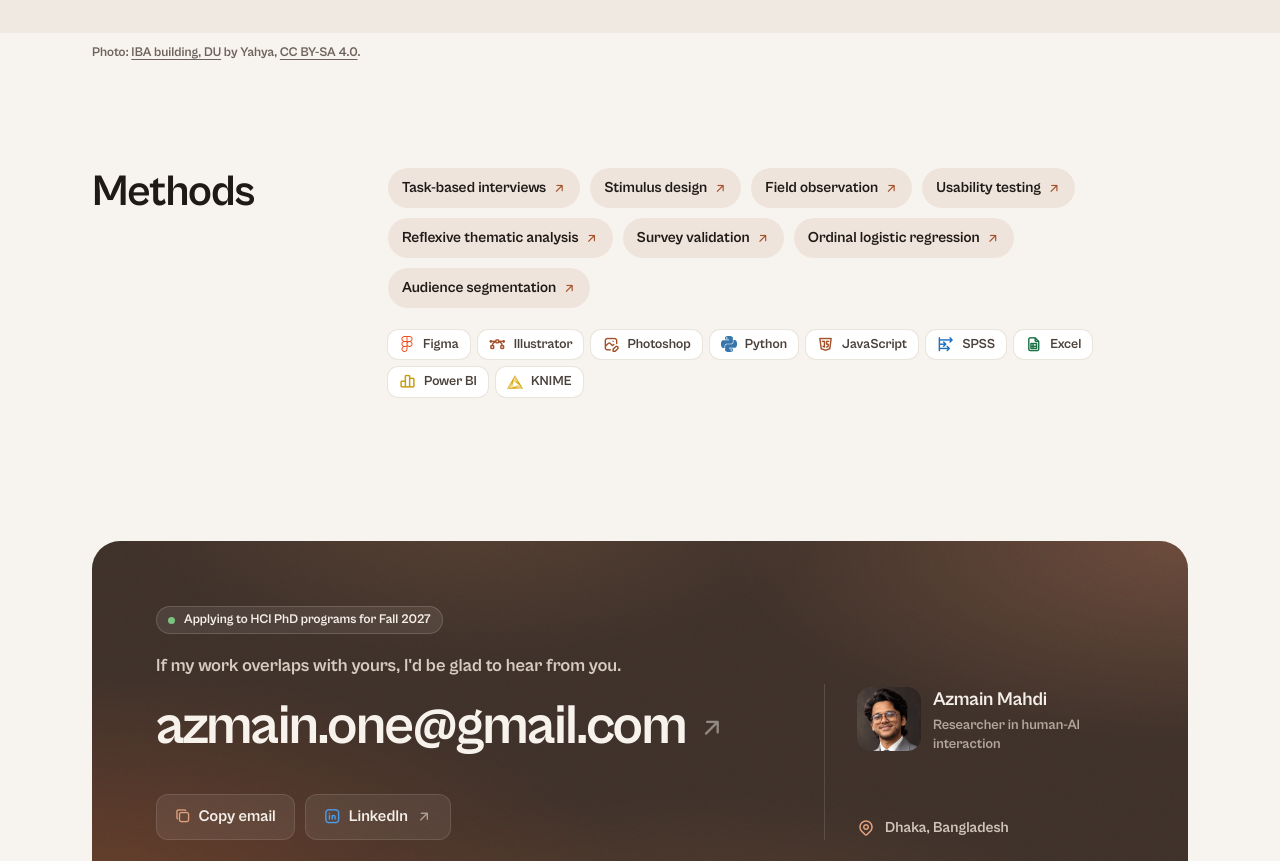
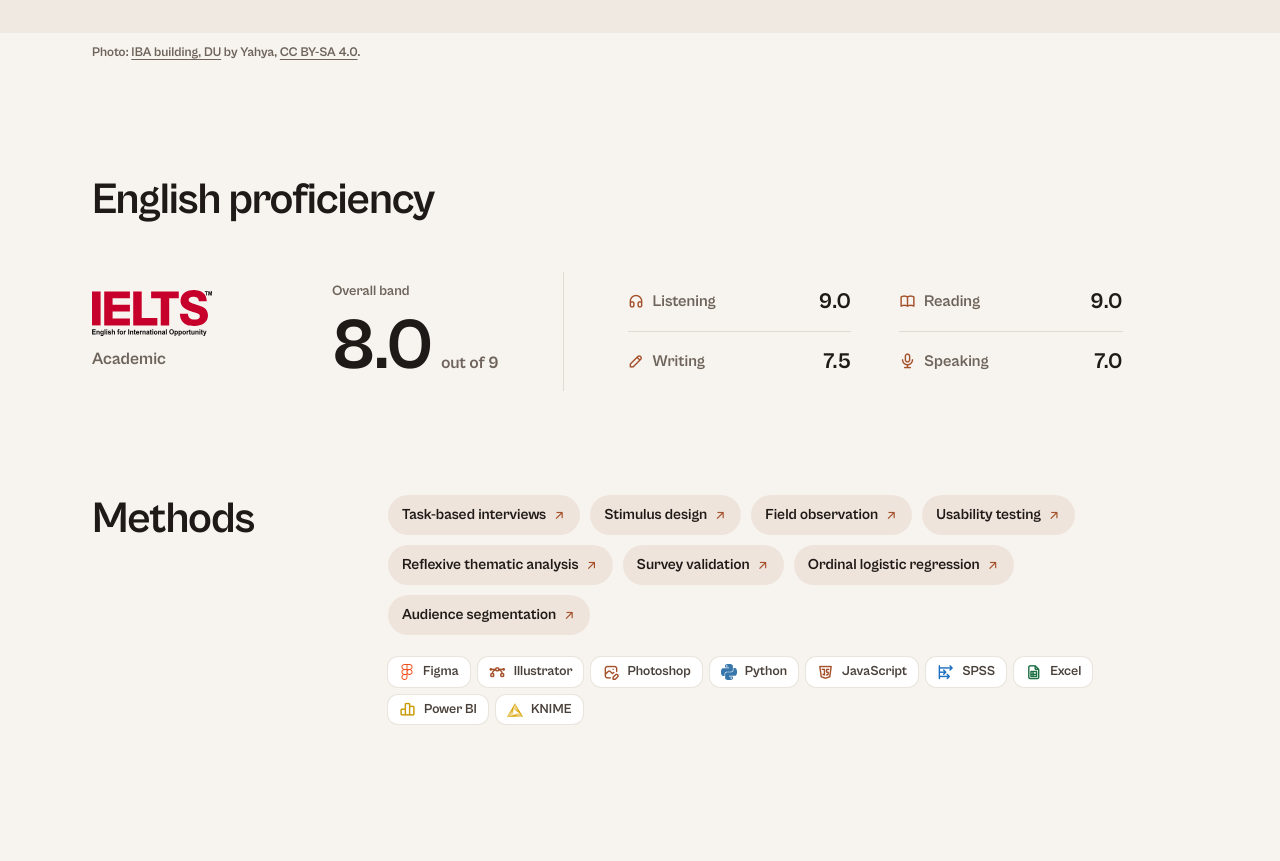
Before and after one commit to azmainmahdi/azmainmahdi.github.io, a plain HTML site: page index.html in a window 1280 px wide. Shown: the part 3336-4197 px from the top of the page. Drawn offline with Linux system fonts and the light colour scheme.

Commit message:
IELTS section on home (8.0 overall), Deal or Default beta link
Co-Authored-By: Claude Opus 5.5 <noreply@anthropic.com>

```diff
--- a/index.html
+++ b/index.html
@@ -24,7 +24,7 @@
 <link rel="preload" href="assets/fonts/libron-400.woff2" as="font" type="font/woff2" crossorigin>
 <script type="speculationrules">{"prerender":[{"where":{"href_matches":"/*"},"eagerness":"moderate"}]}</script>
 <link rel="stylesheet" href="https://cdn.jsdelivr.net/npm/@tabler/icons-webfont@3.19.0/dist/tabler-icons.min.css">
-<link rel="stylesheet" href="style.css?v=20261114ce9">
+<link rel="stylesheet" href="style.css?v=20261127b">
 </head>
 <body id="top">
 <a class="skip" href="#main">Skip to content</a>
@@ -91,6 +91,14 @@
 <p class="credit">Photo: <a href="https://commons.wikimedia.org/wiki/File:IBA_building,_DU.jpg">IBA building, DU</a> by Yahya, <a href="https://creativecommons.org/licenses/by-sa/4.0/">CC BY-SA 4.0</a>.</p>
 
 <div class="wrap">
+<section class="english" id="english">
+<h2>English proficiency</h2>
+<div class="en-grid">
+<div class="en-id"><img class="lt" src="assets/ielts-logo.svg" alt="IELTS" width="120" height="45"><img class="dk" src="assets/ielts-logo-dark.svg" alt="" width="120" height="45"><span>Academic</span></div>
+<dl class="en-ov"><dt>Overall band</dt><dd>8.0<span>out of 9</span></dd></dl>
+<dl class="en-table"><div><dt><i class="ti ti-headphones" aria-hidden="true"></i>Listening</dt><dd>9.0</dd></div><div><dt><i class="ti ti-book" aria-hidden="true"></i>Reading</dt><dd>9.0</dd></div><div><dt><i class="ti ti-pencil" aria-hidden="true"></i>Writing</dt><dd>7.5</dd></div><div><dt><i class="ti ti-microphone" aria-hidden="true"></i>Speaking</dt><dd>7.0</dd></div></dl>
+</div>
+</section>
 <section class="about methods" id="methods">
 <h2>Methods</h2>
 <div><ul class="mchips"><li><a href="/research#dark-patterns">Task-based interviews<i class="ti ti-arrow-up-right" aria-hidden="true"></i></a></li><li><a href="/research#dark-patterns">Stimulus design<i class="ti ti-arrow-up-right" aria-hidden="true"></i></a></li><li><a href="/work#aal">Field observation<i class="ti ti-arrow-up-right" aria-hidden="true"></i></a></li><li><a href="/research#beebooks">Usability testing<i class="ti ti-arrow-up-right" aria-hidden="true"></i></a></li><li><a href="/research#dark-patterns">Reflexive thematic analysis<i class="ti ti-arrow-up-right" aria-hidden="true"></i></a></li><li><a href="/research#nutrition">Survey validation<i class="ti ti-arrow-up-right" aria-hidden="true"></i></a></li><li><a href="/research#purchase">Ordinal logistic regression<i class="ti ti-arrow-up-right" aria-hidden="true"></i></a></li><li><a href="/research#chorki">Audience segmentation<i class="ti ti-arrow-up-right" aria-hidden="true"></i></a></li></ul>
@@ -115,6 +123,6 @@
 <div class="fine-row"><span>&copy; 2026 Azmain Mahdi</span><a href="#top">Back to top <i class="ti ti-arrow-up"></i></a></div>
 </div></footer>
 <div class="toast" role="status"><i class="ti ti-circle-check-filled"></i><span>Email copied</span></div>
-<script src="site.js?v=20261114ce9"></script>
+<script src="site.js?v=20261127b"></script>
 </body>
 </html>
--- a/style.css
+++ b/style.css
@@ -1750,3 +1750,23 @@ nav.open{z-index:60}
 .hero .btn .ti-brand-linkedin,.cbtn .ti-brand-linkedin{font-size:17px}
 .cbtn .ti-copy{font-size:15.5px}
 .hero .btn .ar,.cbtn .ce-sm{font-size:16px}
+.english{padding:112px 0 0}
+.en-grid{display:grid;grid-template-columns:240px auto minmax(0,1fr);gap:0;align-items:center}
+.en-id{display:flex;flex-direction:column;gap:10px;color:var(--soft);font-size:17px}
+.en-id img{width:120px;height:auto}
+.en-id .dk{display:none}
+:root[data-theme="dark"] .en-id .lt{display:none}:root[data-theme="dark"] .en-id .dk{display:block}
+@media (prefers-color-scheme:dark){:root:not([data-theme="light"]) .en-id .lt{display:none}:root:not([data-theme="light"]) .en-id .dk{display:block}}
+.en-ov{margin:0;padding:0 64px 0 0}
+.en-ov dt{font-size:14px;color:var(--soft);margin:0 0 8px}
+.en-ov dd{margin:0;font-size:72px;font-weight:500;letter-spacing:-.03em;line-height:1;font-variant-numeric:tabular-nums}
+.en-ov dd span{margin-left:10px;font-size:17px;font-weight:400;letter-spacing:0;color:var(--soft)}
+.en-table{margin:0;padding-left:64px;border-left:1px solid var(--line);display:grid;grid-template-columns:1fr 1fr;column-gap:48px;max-width:560px}
+.en-table>div{display:flex;align-items:baseline;justify-content:space-between;padding:12px 0;border-bottom:1px solid var(--line)}
+.en-table>div:nth-last-child(-n+2){border-bottom:0}
+.en-table dt{display:flex;align-items:center;gap:8px;font-size:16px;color:var(--soft)}
+.en-table dt .ti{font-size:17px;color:var(--accent)}
+.en-table dd{margin:0;font-size:22px;font-weight:500;font-variant-numeric:tabular-nums}
+@media (max-width:900px){.english{padding-top:64px}.en-grid{grid-template-columns:1fr;gap:28px;align-items:start}.en-ov{padding:0}.en-ov dd{font-size:56px}.en-table{padding-left:0;border-left:0;grid-template-columns:1fr;max-width:none}.en-table>div:nth-last-child(2){border-bottom:1px solid var(--line)}}
+a.hb-chip{text-decoration:none;transition:opacity .2s}a.hb-chip:hover{opacity:.75}
+.en-grid{font-family:'Cabinet Grotesk',system-ui,sans-serif}
```
Also changed, not shown: beebooks.html (+3 -3 lines), design.html (+2 -2 lines), farmerscard.html (+2 -2 lines), hobbies.html (+3 -3 lines), recode.html (+2 -2 lines), reguide.html (+2 -2 lines), research.html (+2 -2 lines), work.html (+2 -2 lines), assets/ielts-logo-dark.svg (added), assets/ielts-logo.svg (added).
